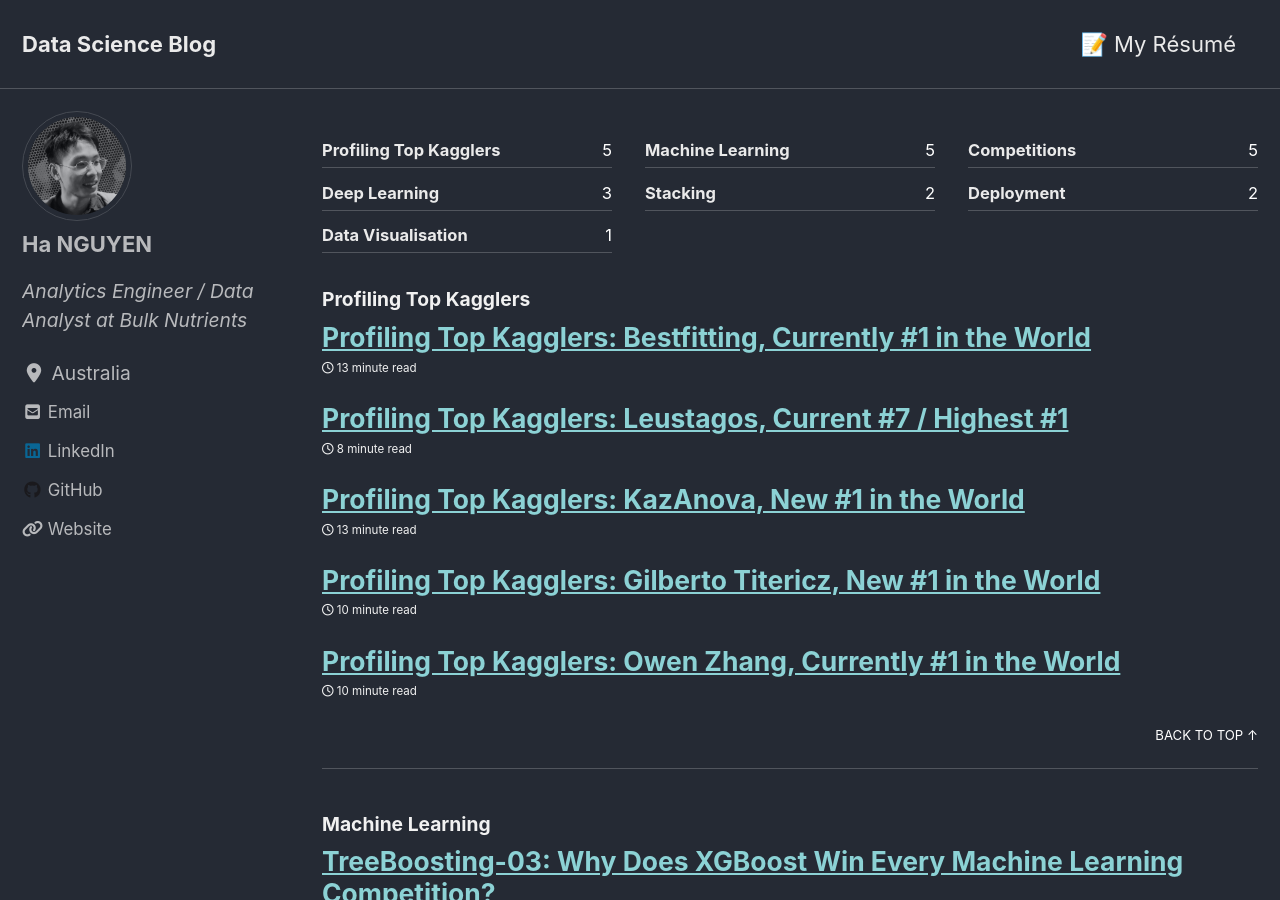
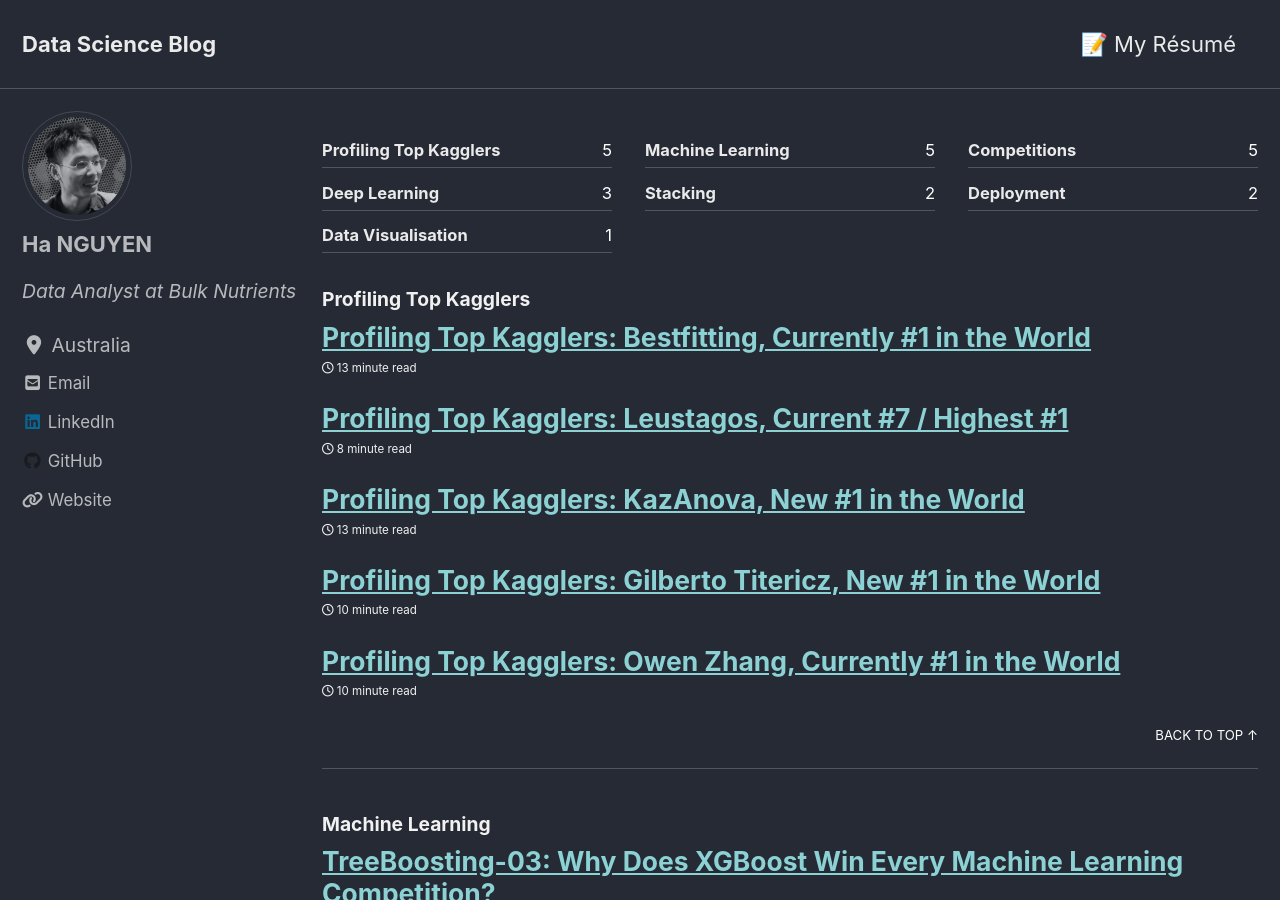
Before and after one commit to datasciblog/datasciblog.github.io, a Jekyll site: the page built from index.html, in a window 1280 px wide and 900 px high. Built offline with Jekyll 4.4.1, drawn with Linux system fonts in a browser that asks for light colours; cached includes are drawn as plain includes; nearby versions of some CDN libraries; the list of posts is cut into pages by our own code.

Commit message:
Update _config.yml

```diff
--- a/_config.yml
+++ b/_config.yml
@@ -110,7 +110,7 @@ analytics:
 author:
   name: 'Ha NGUYEN'
   avatar: '/assets/images/ava.jpg' # path of avatar image, e.g. "/assets/images/bio-photo.jpg"
-  bio: 'Analytics Engineer / Data Analyst at Bulk Nutrients'
+  bio: 'Data Analyst at Bulk Nutrients'
   location: 'Australia'
   email: #"trungha.ngx@gmail.com"
   links:
```
